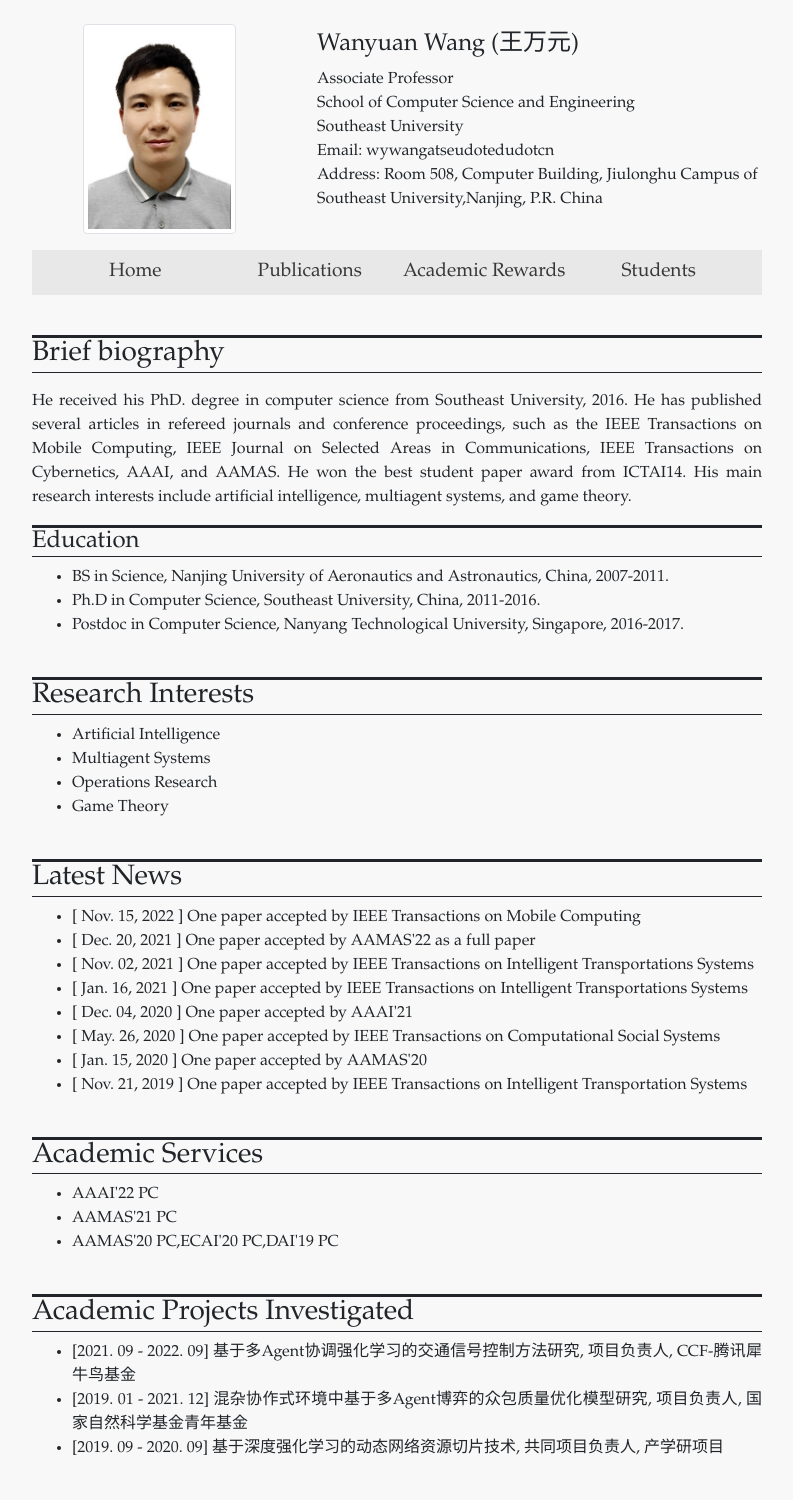
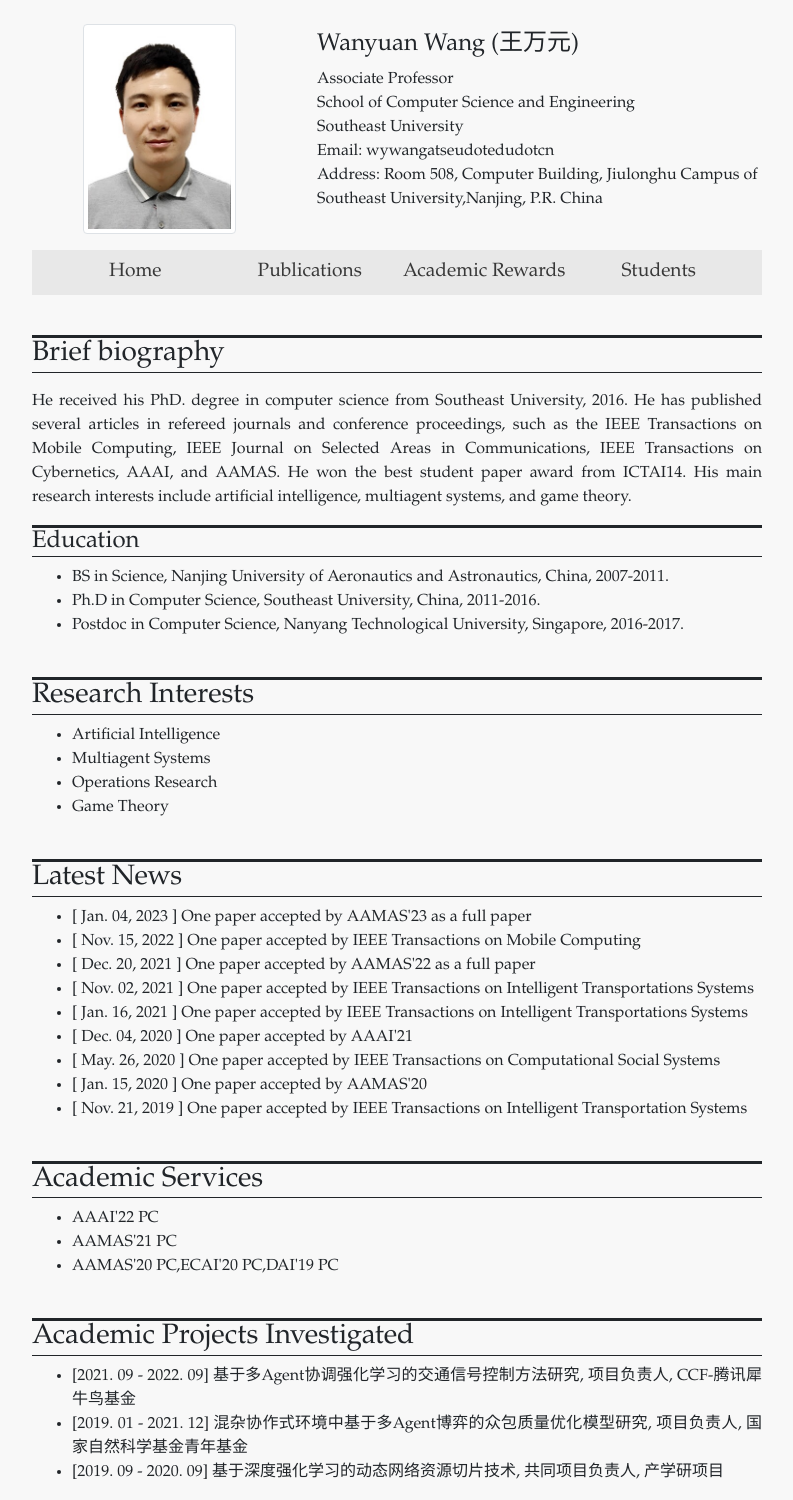
Before and after one commit to wanyuanwang/wanyuanwang.github.io, a Jekyll site: the page built from index.html, in a window 1280 px wide. Shown: the whole page, without its empty margins (243-1036 px from the left). Built offline with Jekyll 4.4.1, drawn with Linux system fonts in a browser that asks for light colours; before the commit the page ends 1476 px from its top, so only the background shows below that.

Commit message:
Update news.yml

```diff
--- a/_data/news.yml
+++ b/_data/news.yml
@@ -1,3 +1,5 @@
+- date: Jan. 04, 2023
+  news: One paper accepted by AAMAS'23 as a full paper
 - date: Nov. 15, 2022
   news: One paper accepted by IEEE Transactions on Mobile Computing
 - date: Dec. 20, 2021
```
